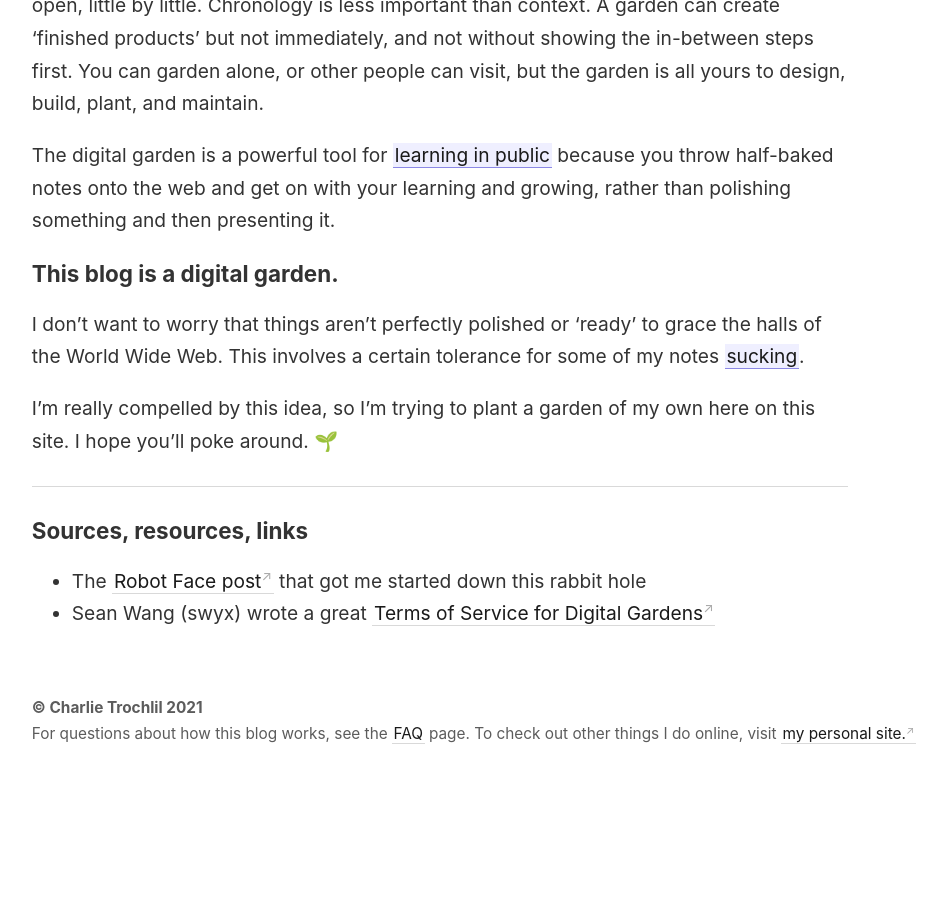
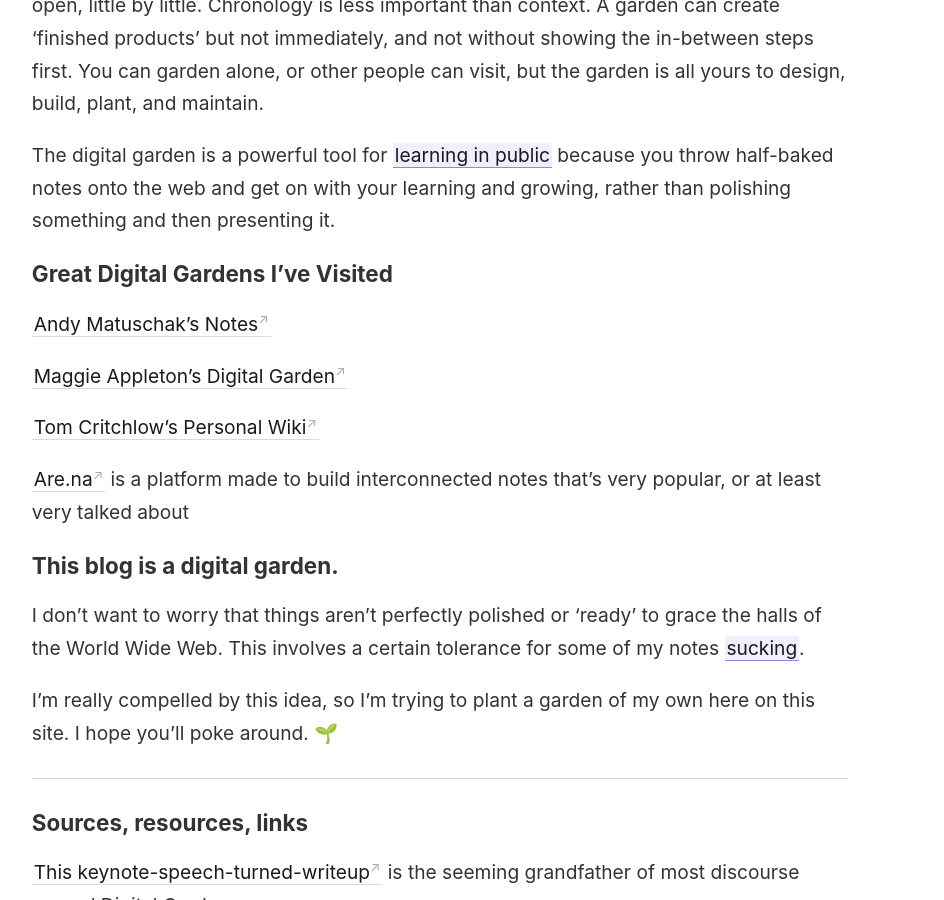
Before and after one commit to rhymeswithvocal/digital-garden, a Jekyll site: the page built from _notes/digital-garden.md, in a window 1280 px wide and 900 px high, scrolled down 1336 px. Shown: the whole window, without its empty margins (45-989 px from the left). Built offline with Jekyll 4.4.1, drawn with Linux system fonts in a browser that asks for light colours; before the commit the page ends 2150 px from its top, so only the background shows below that; some of the changed text lies outside the part shown.

Commit message:
wrote a few more things in a few notes

```diff
--- a/_notes/digital-garden.md
+++ b/_notes/digital-garden.md
@@ -2,7 +2,7 @@
 title: Digital Gardens
 ---
 
-My most recent obsession is with the concept of [digital gardens](https://hapgood.us/2015/10/17/the-garden-and-the-stream-a-technopastoral/), which I originally found thanks to the [Robot Face newsletter](https://robotface.substack.com/). The concept is pretty simple: the Feed or Timeline format that dominates most social media is too transient and focused on the present moment. Thoughts pop up and fade away with little impact or connection. On the other end of this spectrum is the highly-durable and highly-polished content that gets printed in books. (As I type this, I realize that I'm visualizing an [awesome illustration from Maggie Appleton's blog.](https://maggieappleton.com/garden-history))
+My most recent obsession is with the concept of **digital gardens**, which I originally found thanks to the [Robot Face newsletter](https://robotface.substack.com/). The concept is pretty simple: the Feed or Timeline format that dominates most social media is too transient and focused on the present moment. Thoughts pop up and fade away with little impact or connection. On the other end of this spectrum is the highly-durable and highly-polished content that gets printed in books. (As I type this, I realize that I'm visualizing an [awesome illustration from Maggie Appleton's blog.](https://maggieappleton.com/garden-history))
 
 <img src="../assets/appleton.png">
 
@@ -16,6 +16,16 @@ The metaphor is gorgeous: gardens are places that are tended to and grow out in
 
 The digital garden is a powerful tool for [[learning in public]] because you throw half-baked notes onto the web and get on with your learning and growing, rather than polishing something and then presenting it.
 
+### Great Digital Gardens I've Visited
+
+[Andy Matuschak's Notes](https://notes.andymatuschak.org/About_these_notes)
+
+[Maggie Appleton's Digital Garden](https://maggieappleton.com/garden)
+
+[Tom Critchlow's Personal Wiki](https://tomcritchlow.com/wiki/)
+
+[Are.na](https://www.are.na/) is a platform made to build interconnected notes that's very popular, or at least very talked about
+
 ### This blog is a digital garden.
 
 I don't want to worry that things aren't perfectly polished or 'ready' to grace the halls of the World Wide Web. This involves a certain tolerance for some of my notes [[sucking]].
@@ -24,5 +34,11 @@ I'm really compelled by this idea, so I'm trying to plant a garden of my own her
 
 ---
 ### Sources, resources, links
-- The [Robot Face post](https://robotface.substack.com/p/digital-gardens) that got me started down this rabbit hole
-- Sean Wang (swyx) wrote a great [Terms of Service for Digital Gardens](https://www.swyx.io/digital-garden-tos/)
+
+[This keynote-speech-turned-writeup](https://hapgood.us/2015/10/17/the-garden-and-the-stream-a-technopastoral) is the seeming grandfather of most discourse around Digital Gardens
+
+[This 1945 article](https://www.theatlantic.com/magazine/archive/1945/07/as-we-may-think/303881/) that dreams of a different type of computer to what we have today is weirdly prescient and also brought up a lot in discussions of digital gardens
+
+The [Robot Face post](https://robotface.substack.com/p/digital-gardens) that got me started down this rabbit hole
+
+Sean Wang (swyx) wrote a great [Terms of Service for Digital Gardens](https://www.swyx.io/digital-garden-tos/)
```
Also changed, not shown: _notes/faking-it.md (+1 -1 lines), _notes/laws-of-content.md (+2 -0 lines), _notes/sucking.md (+1 -0 lines).
